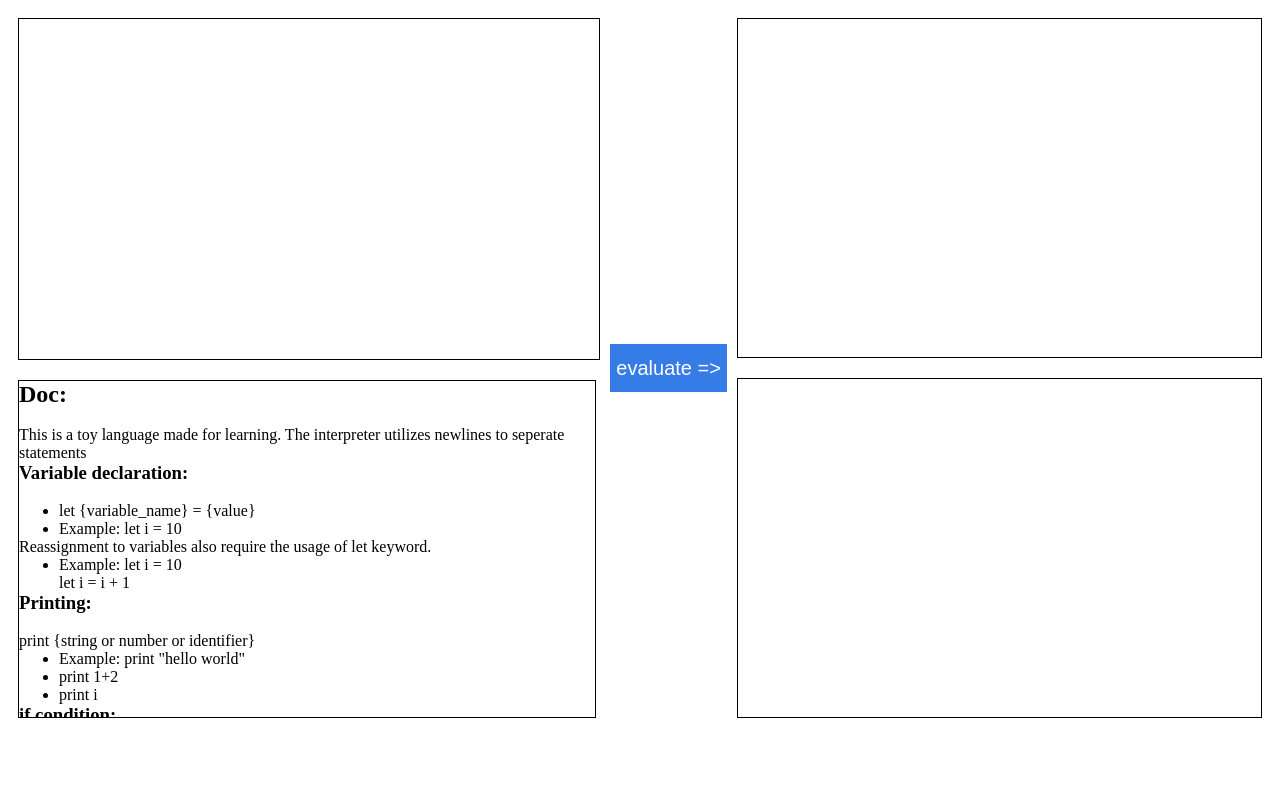
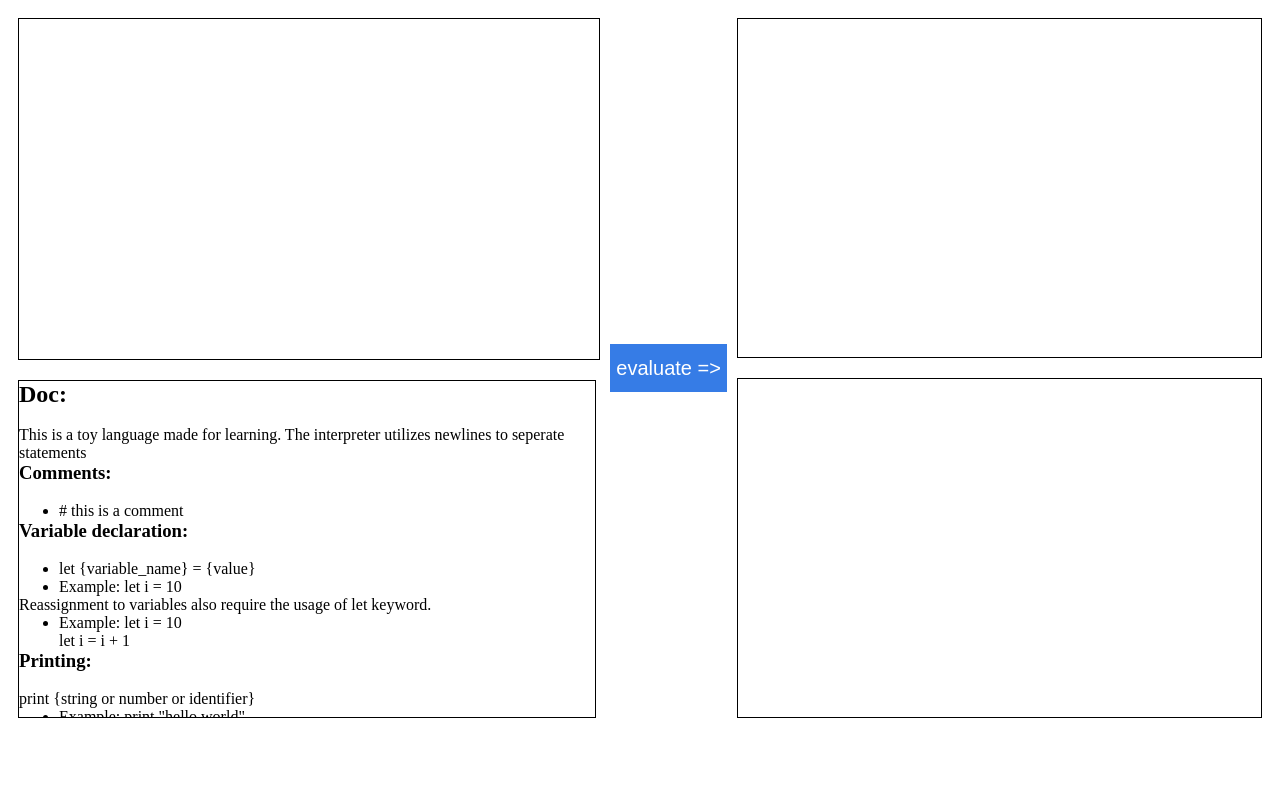
Before and after one commit to laxmanvijay/toy-interpreter, a website built with webpack: page src/index.html in a window 1280 px wide. Built offline with nearby package versions, Linux system fonts and the light colour scheme.

Commit message:
added comments to doc

```diff
--- a/src/index.html
+++ b/src/index.html
@@ -12,6 +12,10 @@
             <div class="doc">
                 <h2>Doc:</h2> <br>
                 This is a toy language made for learning. The interpreter utilizes newlines to seperate statements<br>
+                <h3>Comments: </h3> <br>
+                <ul>
+                    <li># this is a comment</li>
+                </ul>
                 <h3>Variable declaration:</h3> <br>
                 <ul>
                     <li>
```
